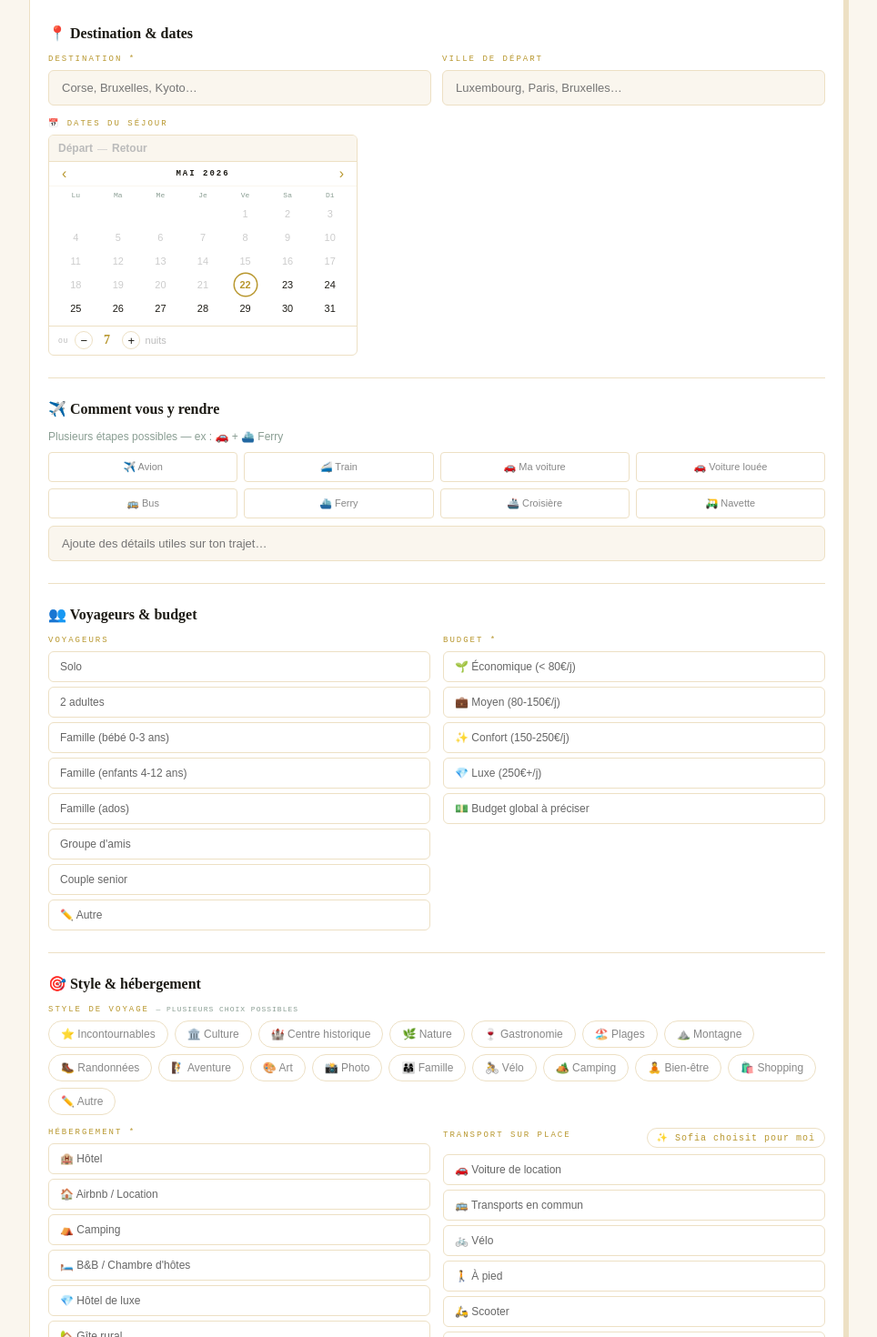
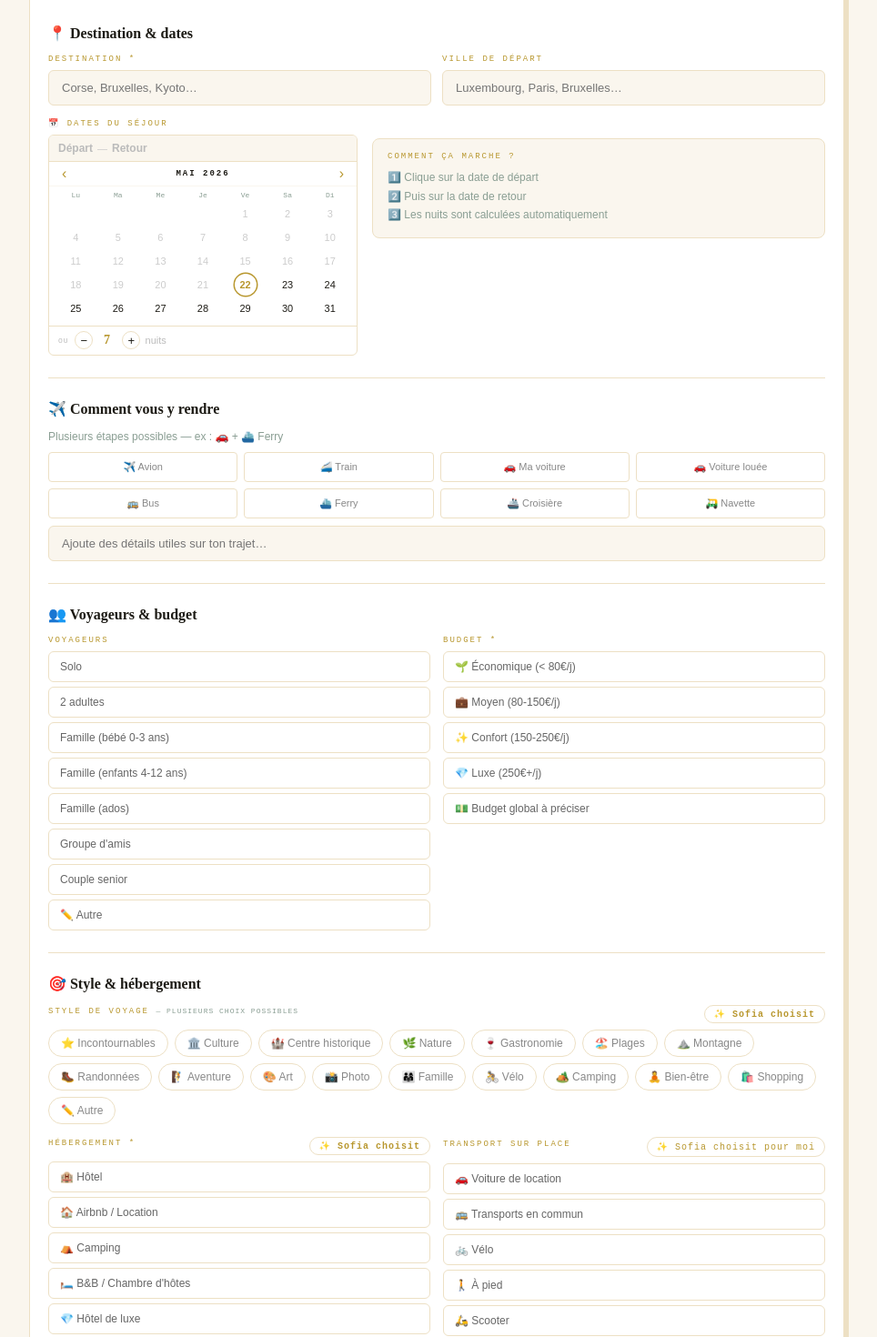
Before and after one commit to ingedevogelaere-hub/sofia-planner, a Next.js app: page / in a window 1280 px wide. Shown: the part 535-2005 px from the top of the page at 91% size, without its empty margins (160-1124 px from the left). Built offline with nearby package versions, Linux system fonts and the light colour scheme.

Commit message:
Refactor city filtering and enhance UI components
Refactor city filtering logic and improve UI layout for date range and accommodation selection.

```diff
--- a/pages/index.js
+++ b/pages/index.js
@@ -125,13 +125,16 @@ function CityInput({value, onChange, placeholder, style: styleProp}){
         { headers: { 'Accept-Language': 'fr' } }
       );
       const data = await r.json();
+      // No type filter - Nominatim handles fuzzy matching, just extract city name
       const cities = data
-        .filter(d => ['city','town','village','municipality','administrative','hamlet'].includes(d.type||d.class))
         .map(d => ({
-          city: d.address?.city || d.address?.town || d.address?.municipality || d.address?.village || d.name,
-          country: d.address?.country || d.address?.country_code?.toUpperCase() || ''
+          city: d.address?.city || d.address?.town || d.address?.municipality ||
+                d.address?.village || d.address?.county || d.name || '',
+          country: d.address?.country || ''
         }))
-        .filter((c,i,arr)=>c.city&&arr.findIndex(x=>x.city===c.city)===i);
+        .filter(c => c.city && c.city.length > 1)
+        .filter((c,i,arr) => arr.findIndex(x=>x.city===c.city)===i)
+        .slice(0,5);
       setSugg(cities.slice(0, 5));
       setShow(cities.length > 0);
     } catch { setSugg([]); setShow(false); }
@@ -859,7 +862,34 @@ export default function SofiaPlanner(){
                 <div><span style={lbl}>Ville de départ</span><CityInput value={form.depart} onChange={v=>setF("depart",v)} placeholder="Luxembourg, Paris, Bruxelles…"/></div>
               </div>
               <div><span style={lbl}>📅 Dates du séjour</span>
-                <div style={{maxWidth:340}}><DateRangePicker dateStart={form.dateStart} dateEnd={form.dateEnd} nuits={form.nuits} onDateStart={v=>handleDate("dateStart",v)} onDateEnd={v=>handleDate("dateEnd",v)} onNuits={v=>setF("nuits",v)}/></div>
+                <div style={{display:"flex",gap:16,alignItems:"flex-start"}}>
+                  <div style={{flex:"0 0 auto",minWidth:0,width:"min(340px,100%)"}}>
+                    <DateRangePicker dateStart={form.dateStart} dateEnd={form.dateEnd} nuits={form.nuits} onDateStart={v=>handleDate("dateStart",v)} onDateEnd={v=>handleDate("dateEnd",v)} onNuits={v=>setF("nuits",v)}/>
+                  </div>
+                  {/* Trip summary on the right */}
+                  <div style={{flex:1,minWidth:0,display:"flex",flexDirection:"column",gap:8,paddingTop:4}}>
+                    {form.dateStart&&form.dateEnd?(
+                      <div style={{background:C.cream,border:"1.5px solid "+C.parch,borderRadius:8,padding:"14px 16px"}}>
+                        <div style={{fontFamily:"'Playfair Display',serif",fontSize:22,fontWeight:900,color:C.gold,marginBottom:6}}>🌙 {form.nuits} nuits</div>
+                        <div style={{fontSize:12,color:C.mist,marginBottom:4}}>
+                          📅 Du {new Date(form.dateStart+"T12:00:00").toLocaleDateString("fr-FR",{weekday:"short",day:"numeric",month:"long"})}
+                        </div>
+                        <div style={{fontSize:12,color:C.mist}}>
+                          🏠 Au {new Date(form.dateEnd+"T12:00:00").toLocaleDateString("fr-FR",{weekday:"short",day:"numeric",month:"long",year:"numeric"})}
+                        </div>
+                      </div>
+                    ):(
+                      <div style={{background:C.cream,border:"1.5px solid "+C.parch,borderRadius:8,padding:"14px 16px"}}>
+                        <div style={{fontFamily:"'DM Mono',monospace",fontSize:9,letterSpacing:2,color:C.gold,textTransform:"uppercase",marginBottom:8}}>Comment ça marche ?</div>
+                        <div style={{fontSize:12,color:C.mist,lineHeight:1.7}}>
+                          1️⃣ Clique sur la date de départ<br/>
+                          2️⃣ Puis sur la date de retour<br/>
+                          3️⃣ Les nuits sont calculées automatiquement
+                        </div>
+                      </div>
+                    )}
+                  </div>
+                </div>
                 {errors.dateEnd&&<div style={{fontSize:11,color:C.rust,marginTop:4}}>⚠️ {errors.dateEnd}</div>}
               </div>
             </div>
@@ -895,18 +925,52 @@ export default function SofiaPlanner(){
             {/* Style & hébergement */}
             <div style={{marginBottom:24,paddingBottom:24,borderBottom:"1px solid "+C.parch}}>
               {secT("🎯 Style & hébergement")}
-              <div style={{marginBottom:14}}><span style={lbl}>Style de voyage <span style={{fontSize:8,fontWeight:400,color:C.mist,letterSpacing:1}}>— plusieurs choix possibles</span></span>
+              <div style={{marginBottom:14}}>
+                <div style={{display:"flex",alignItems:"center",justifyContent:"space-between",marginBottom:7}}>
+                  <span style={lbl}>Style de voyage <span style={{fontSize:8,fontWeight:400,color:C.mist,letterSpacing:1}}>— plusieurs choix possibles</span></span>
+                  <button onClick={()=>{if(form.styles.includes("__sofia__"))setF("styles",[]);else setF("styles",["__sofia__"]);}}
+                    style={{padding:"3px 10px",border:"1.5px solid",borderRadius:100,fontSize:10,cursor:"pointer",fontFamily:"'DM Mono',monospace",letterSpacing:1,transition:"all .15s",flexShrink:0,
+                      background:form.styles.includes("__sofia__")?"linear-gradient(135deg,#B8972E,#C1440E)":"transparent",
+                      borderColor:form.styles.includes("__sofia__")?C.gold:C.parch,
+                      color:form.styles.includes("__sofia__")?"#fff":C.gold,fontWeight:700}}>
+                    {form.styles.includes("__sofia__")?"✨ Sofia choisit":"✨ Sofia choisit"}
+                  </button>
+                </div>
+                {form.styles.includes("__sofia__")?(
+                  <div style={{padding:"10px 14px",background:"linear-gradient(135deg,#FDF8ED,#FFF9F0)",border:"1.5px solid "+C.gold,borderRadius:6,fontSize:12,color:"#4a3800"}}>
+                    <strong>✨ Sofia recommande !</strong>
+                    <div style={{color:C.mist,marginTop:2}}>Sofia analysera ta destination pour recommander le style de voyage idéal (culture, nature, gastronomie, aventure…)</div>
+                  </div>
+                ):(
                   <div style={{display:"flex",flexWrap:"wrap",gap:7}}>
                     {STYLES_LIST.map(s=><button key={s} onClick={()=>toggleArr("styles",s)} style={pillBtn(form.styles.includes(s),"#4A3560")}>{s}</button>)}
                     {form.styles.includes("Autre")?<div style={{...inpBox,flex:1,minWidth:160}}><input autoFocus style={{...inp,padding:"7px 12px"}} value={form.style_autre} onChange={e=>setF("style_autre",e.target.value)} placeholder="Précise…"/></div>:<button onClick={()=>toggleArr("styles","Autre")} style={pillBtn(false)}>✏️ Autre</button>}
                   </div>
+                )}
               </div>
               <div className="fg2" style={{display:"grid",gridTemplateColumns:"1fr 1fr",gap:14}}>
-                <div id="field-hebergement"><span style={lbl}>Hébergement {!uploadedFile&&"*"}</span>
+                <div id="field-hebergement">
+                  <div style={{display:"flex",alignItems:"center",justifyContent:"space-between",marginBottom:7}}>
+                    <span style={lbl}>Hébergement {!uploadedFile&&"*"}</span>
+                    <button onClick={()=>setF("hebergement",form.hebergement==="sofia"?"":"sofia")}
+                      style={{padding:"3px 10px",border:"1.5px solid",borderRadius:100,fontSize:10,cursor:"pointer",fontFamily:"'DM Mono',monospace",letterSpacing:1,transition:"all .15s",flexShrink:0,
+                        background:form.hebergement==="sofia"?"linear-gradient(135deg,#B8972E,#C1440E)":"transparent",
+                        borderColor:form.hebergement==="sofia"?C.gold:C.parch,
+                        color:form.hebergement==="sofia"?"#fff":C.gold,fontWeight:700}}>
+                      ✨ Sofia choisit
+                    </button>
+                  </div>
+                  {form.hebergement==="sofia"?(
+                    <div style={{padding:"10px 14px",background:"linear-gradient(135deg,#FDF8ED,#FFF9F0)",border:"1.5px solid "+C.gold,borderRadius:6,fontSize:12,color:"#4a3800",marginBottom:6}}>
+                      <strong>✨ Sofia recommande !</strong>
+                      <div style={{color:C.mist,marginTop:2}}>Sofia choisira le meilleur hébergement selon ta destination et ton budget (hôtel boutique, villa, gîte authentique…)</div>
+                    </div>
+                  ):(
                     <div style={{display:"flex",flexDirection:"column",gap:5}}>
                       {HEBERGEMENTS.map(h=><button key={h} onClick={()=>setF("hebergement",h)} style={{...selBtn(form.hebergement===h,C.forest),borderColor:form.hebergement===h?C.forest:errors.hebergement?"#C1440E":C.parch}}>{h}</button>)}
                       {form.hebergement==="Autre"?<div style={inpBox}><input autoFocus style={inp} value={form.hebergement_autre} onChange={e=>setF("hebergement_autre",e.target.value)} placeholder="Précise…"/></div>:<button onClick={()=>setF("hebergement","Autre")} style={{...selBtn(false),borderColor:errors.hebergement?"#C1440E":C.parch}}>✏️ Autre</button>}
                     </div>
+                  )}
                   {errors.hebergement&&<div style={{fontSize:11,color:C.rust,marginTop:4}}>⚠️ {errors.hebergement}</div>}
                 </div>
                 <div>
```
Lines whose indentation alone changed are shown as unchanged.
